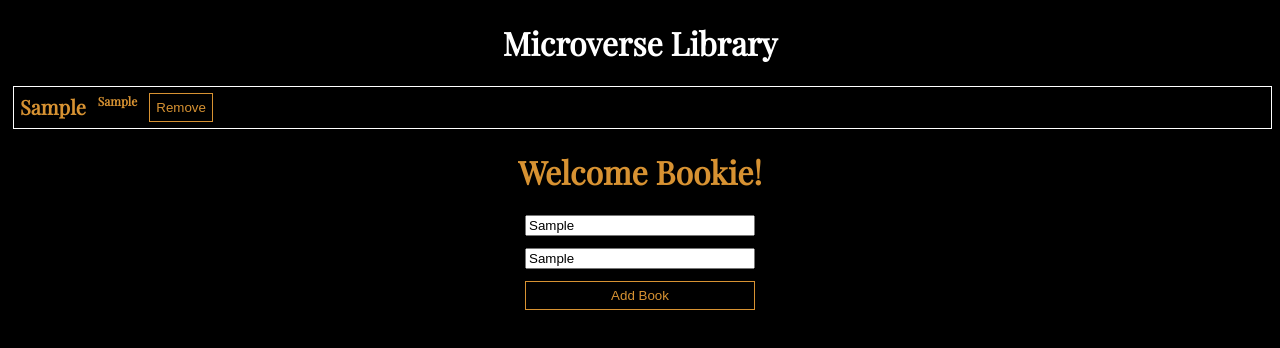
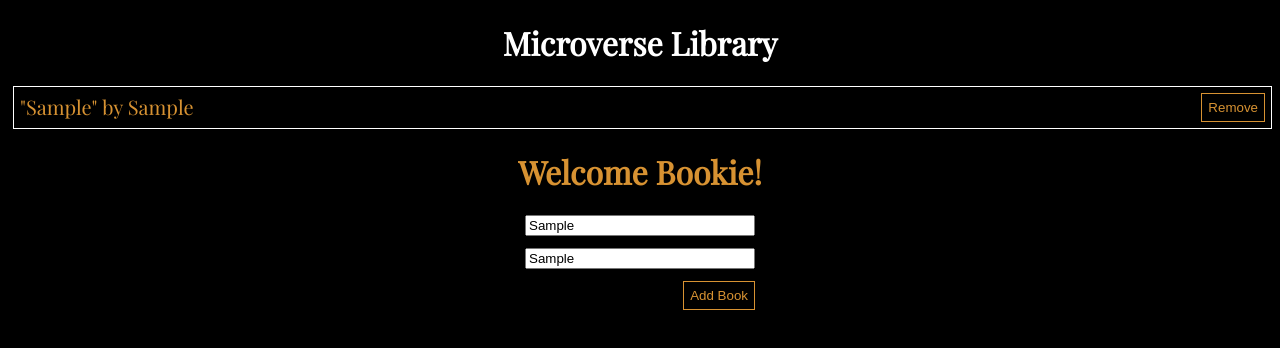
Before and after one commit to dgcuenca/libraryClasses, a plain HTML site: page index.html in a window 1280 px wide. Both pictures are taken after typing "Sample", "Sample" into the empty fields and a click on the button "Add Book". Drawn offline with nearby package versions, Linux system fonts and the light colour scheme.

Commit message:
Finish styling user interface

```diff
--- a/JS/script.js
+++ b/JS/script.js
@@ -25,8 +25,7 @@ function addBook() {
     let bookgenerator = '';
     listBooks.forEach((book) => {
       bookgenerator += `<div class="book-container">
-            <h2 class="book-title">${book.title}</h2>
-            <h3 class="book-author">${book.author}</h3>
+            <p class="book-title">"${book.title}" by ${book.author}</p>
             <button class="remove-book" id="${book.title}" onClick=removeBook(this)>Remove</button>
           </div>`;
     });
@@ -37,10 +36,9 @@ window.onload = () => {
   let bookgenerator = '';
   listBooks.forEach((book) => {
     bookgenerator += `<div class="book-container">
-    <h2 class="book-title">${book.title}</h2>
-    <h3 class="book-author">${book.author}</h3>
-    <button class="remove-book" id="${book.title}" onClick=removeBook(this)>Remove</button>
-  </div>`;
+            <p class="book-title">"${book.title}" by ${book.author}</p>
+            <button class="remove-book" id="${book.title}" onClick=removeBook(this)>Remove</button>
+          </div>`;
   });
   library.innerHTML = bookgenerator;
 };
--- a/index.html
+++ b/index.html
@@ -23,7 +23,7 @@
         <form action="submit" class="form-container">
             <input type="text" id="book-title" class="form-title" placeholder="Title">
             <input type="text" id="book-author" class="form-author" placeholder="Author">
-            <button type="button" class="form-button">Add Book</button>
+            <div class="containerbutton"><button type="button" class="form-button">Add Book</button></div>
         </form>
     </div>
     <script src="JS/script.js"></script>
--- a/style.css
+++ b/style.css
@@ -21,6 +21,12 @@ body {
     flex-direction: column;
     gap: 12px;
     min-width: 230px;
+  }
+
+  .containerbutton {
+    display: flex;
+    justify-content: end;
+
   }
 
   .book-main-container {
@@ -59,5 +65,6 @@ body {
   }
 
   .remove-book {
+    margin-left: auto;
     max-width: 70px;
   }
```
